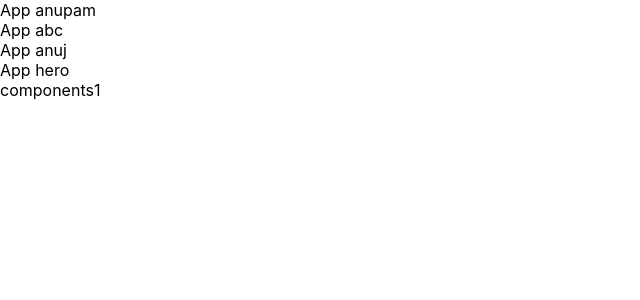
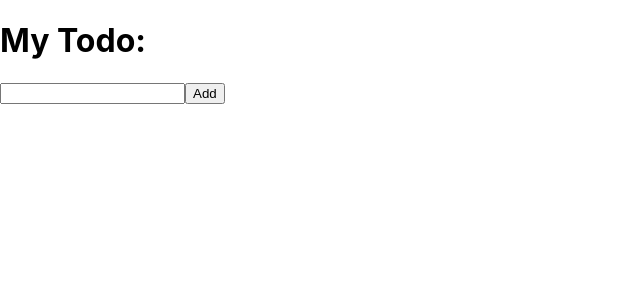
Before and after one commit to Anupam0173/My-react-complete-code, a React (Create React App) app: page / in a window 1280 px wide. Shown: the top 300 px of the page, without its empty margins (0-640 px from the left). Built offline with nearby package versions, Linux system fonts and the light colour scheme.

Commit message:
Todo project by Anupam

```diff
--- a/src/App.js
+++ b/src/App.js
@@ -1,9 +1,47 @@
-import React from 'react'
+import React, {useEffect, useState} from 'react'
+import List_todo from './components/List_todo'
 
-function App(props) {
-  return (
-    <div>App {props.name}</div>
-  )
+function App() {
+	const [text, setText] = useState('');
+	const [textArray, setTextArray] = useState([]);
+
+	const handleEnteredtext = (e)=>{
+		setText(e.target.value);
+	}
+
+	const addtext = ()=>{
+		const all_todo = [...textArray, text]
+		setTextArray(all_todo)
+		console.log("==========>",all_todo)
+		setText('')
+	}
+
+	const handleDeletetext = (id)=>{
+		console.log("**********************Deletetext******************************");
+		textArray.splice(id,1)
+		setTextArray(textArray)
+
+	}
+
+
+	return (
+		<>
+			<h1>My Todo:</h1>
+			<input type="text" value={text} onChange={(e)=>{handleEnteredtext(e)}}/>
+			{/* if i will call below funcation then why i am getting screen loaded. */}
+			<button onClick={addtext} >Add</button>
+
+			<div>
+				{
+				textArray.map((value, i) => {
+					return <List_todo key={i} id={i} value={value} deleteText={(id) => {handleDeletetext(id)}}></List_todo>
+					})
+				}
+			</div>
+
+		</>
+
+	)
 }
 
 export default App
--- a/src/components/Components1.js
+++ /dev/null
@@ -1,7 +0,0 @@
-import React from 'react'
-
-export default function Compon1() {
-  return (
-    <div>components1</div>
-  )
-}
--- /dev/null
+++ b/src/components/List_todo.js
@@ -0,0 +1,15 @@
+import React from 'react'
+
+function List_todo(props) {
+    console.log("props:::", props)
+  return (
+    <>
+        <div>
+            <h1>{ props.value }</h1>
+            <button onClick={()=>{props.deleteText(props.id)}}>Delete</button>
+        </div>
+    </>
+  )
+}
+
+export default List_todo
--- a/src/index.js
+++ b/src/index.js
@@ -3,16 +3,11 @@ import ReactDOM from 'react-dom/client';
 import './index.css';
 import App from './App';
 import reportWebVitals from './reportWebVitals';
-import Compon1 from './components/Components1'
 
 const root = ReactDOM.createRoot(document.getElementById('root'));
 root.render(
   <React.StrictMode>
-    <App name="anupam" />
-    <App name="abc" />
-    <App name="anuj" />
-    <App name="hero" />
-    <Compon1 />
+    <App />
   </React.StrictMode>
 );
 
```
